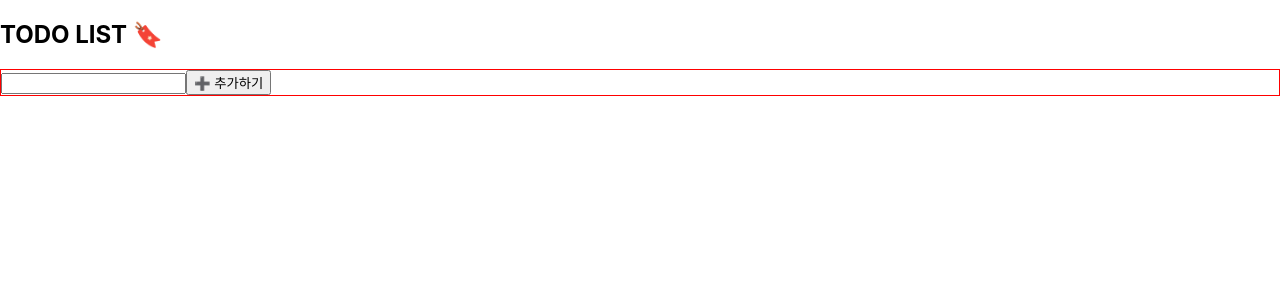
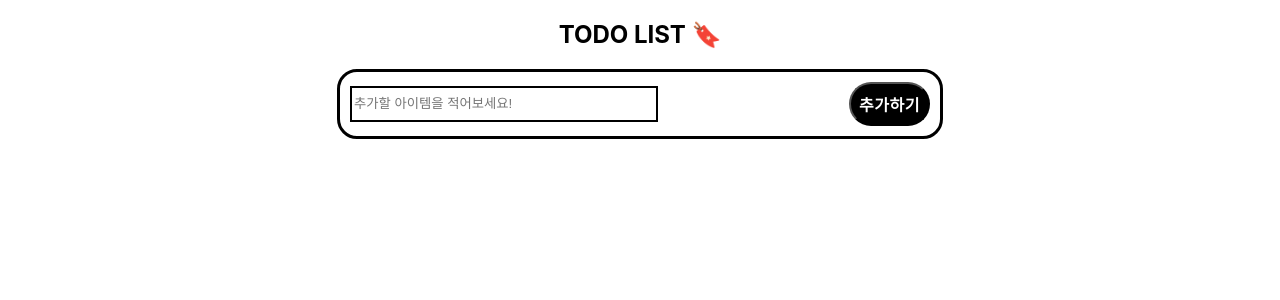
Before and after one commit to heeji289/react-todo-list, a React (Create React App) app: page / in a window 1280 px wide. Shown: the top 300 px of the page. Built offline with nearby package versions, Linux system fonts and the light colour scheme; the HTML template or start-up script is replaced by a standard one.

Commit message:
style: UI 디자인

```diff
--- /dev/null
+++ b/src/App.module.css
@@ -0,0 +1,10 @@
+.App {
+  border-width: 1px;
+  /* border-color: green; */
+  /* background-color: salmon; */
+  display: flex;
+  flex: 1;
+  flex-direction: column;
+  justify-content: center;
+  align-items: center;
+}
--- a/src/App.tsx
+++ b/src/App.tsx
@@ -1,8 +1,9 @@
 import { TodoList } from 'Todo/TodoList';
+import styles from './App.module.css';
 
 function App() {
   return (
-    <div className="App">
+    <div className={styles.App}>
       <h2>TODO LIST 🔖</h2>
       <TodoList />
     </div>
--- /dev/null
+++ b/src/Todo/TodoList.module.css
@@ -0,0 +1,53 @@
+.itemList {
+  width: 600px;
+  border: 3px solid black;
+  border-radius: 20px;
+}
+
+.item {
+  display: flex;
+  align-items: center;
+  flex-direction: row;
+  justify-content: space-between;
+  padding: 10px;
+  /* border: 1px solid red; */
+}
+
+.itemDesciption {
+  /* color: rebeccapurple; */
+  /* line-height: 1; */
+  font-size: medium;
+  font-weight: bold;
+  margin-left: 8px;
+}
+
+.textInputContainer {
+  display: flex;
+  /* border: 1px solid blueviolet; */
+  justify-content: space-between;
+  align-items: center;
+  margin: 10px;
+}
+
+.textInput {
+  border: 0;
+  width: 300px;
+  height: 30px;
+  border: 2px solid black;
+}
+
+.addButton {
+  padding: 8px;
+  font-weight: 500;
+  border-radius: 24px;
+  border-color: black;
+  display: block;
+  outline: none;
+  text-decoration: none;
+  letter-spacing: 0.5px;
+  align-self: center;
+  background-color: black;
+  color: white;
+  font-size: medium;
+  font-weight: bold;
+}
--- a/src/Todo/TodoList.tsx
+++ b/src/Todo/TodoList.tsx
@@ -1,6 +1,7 @@
 import { useState } from 'react';
 import { BiCheckbox, BiCheckboxChecked, BiTrash } from 'react-icons/bi';
 import uuid from 'react-uuid';
+import styles from './TodoList.module.css';
 
 type ItemType = {
   itemID: string;
@@ -48,32 +49,43 @@ export function TodoList() {
   };
 
   return (
-    <div style={{ border: '1px solid red' }}>
+    <div className={styles.itemList}>
       {itemList.map(v => {
         return (
-          <div
-            key={v.itemID}
-            style={{
-              display: 'flex',
-              alignItems: 'center',
-              flexDirection: 'row',
-            }}>
+          <div key={v.itemID} className={styles.item}>
+            <div style={{ display: 'flex', alignItems: 'center' }}>
               <p onClick={() => onToggleCheck(v.itemID)}>
-              {v.isCompleted ? <BiCheckboxChecked /> : <BiCheckbox />}
+                {v.isCompleted ? (
+                  <BiCheckboxChecked size={30} />
+                ) : (
+                  <BiCheckbox size={30} />
+                )}
               </p>
               <p
+                className={styles.itemDesciption}
                 style={{
                   textDecoration: v.isCompleted ? 'line-through' : 'none',
                 }}>
                 {v.description}
               </p>
-            <BiTrash onClick={() => onClickDelete(v.itemID)} />
+            </div>
+            <BiTrash onClick={() => onClickDelete(v.itemID)} size={30} />
           </div>
         );
       })}
 
-      <input type="text" value={inputText} onChange={onChangeText} />
-      <button onClick={onClickAdd}>➕ 추가하기</button>
+      <div className={styles.textInputContainer}>
+        <input
+          className={styles.textInput}
+          type="text"
+          value={inputText}
+          onChange={onChangeText}
+          placeholder="추가할 아이템을 적어보세요!"
+        />
+        <button className={styles.addButton} onClick={onClickAdd}>
+          추가하기
+        </button>
+      </div>
     </div>
   );
 }
--- /dev/null
+++ b/src/global.d.ts
@@ -0,0 +1,4 @@
+declare module '*.css' {
+  const content: { [className: string]: string };
+  export = content;
+}
--- a/src/index.css
+++ b/src/index.css
@@ -11,3 +11,7 @@ code {
   font-family: source-code-pro, Menlo, Monaco, Consolas, 'Courier New',
     monospace;
 }
+
+p {
+  margin: 0;
+}
--- a/tsconfig.json
+++ b/tsconfig.json
@@ -15,7 +15,8 @@
     "isolatedModules": true,
     "noEmit": true,
     "jsx": "react-jsx",
-    "baseUrl": "src"
+    "baseUrl": "src",
+    "plugins": [{ "name": "typescript-plugin-css-modules" }]
   },
   "include": ["src"]
 }
```
Lines whose indentation alone changed are shown as unchanged.
